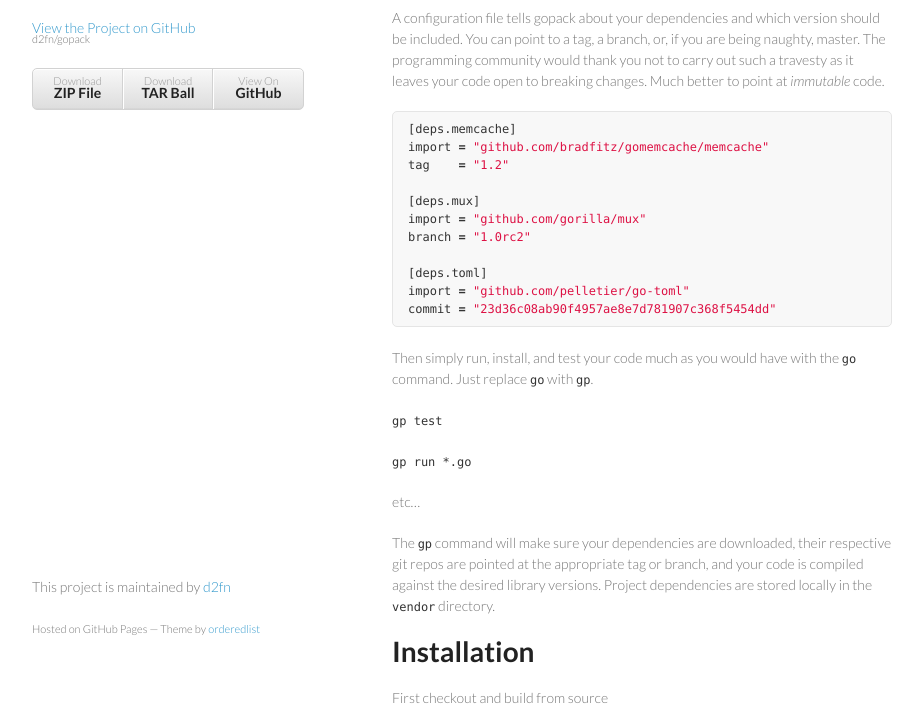
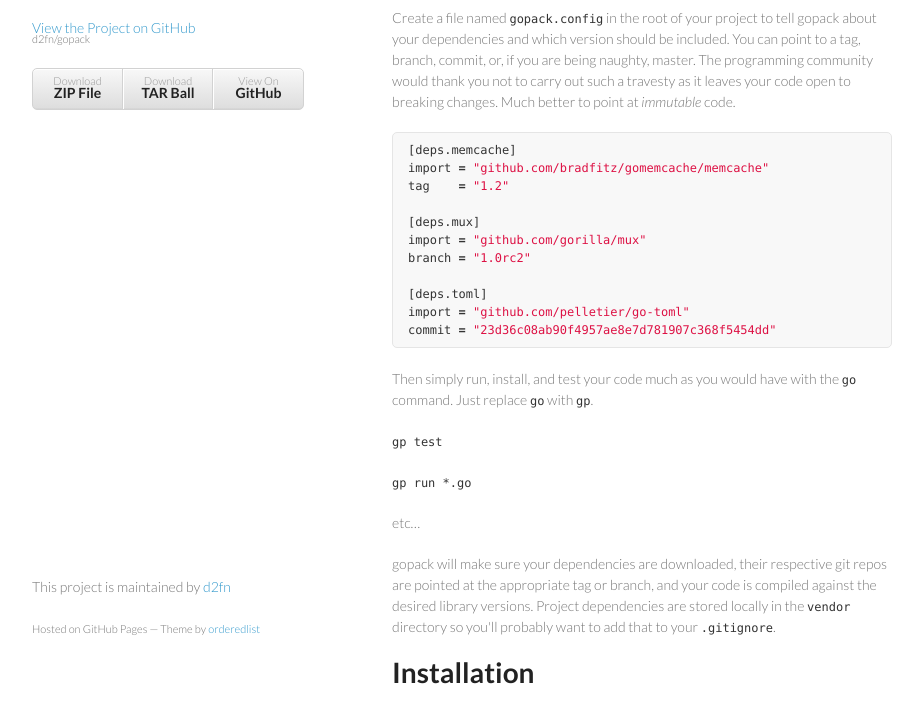
Before and after one commit to d2fn/gopack, a plain HTML site: page index.html in a window 1280 px wide. Shown: the part 92-797 px from the top of the page, without its empty margins (178-1101 px from the left). Drawn offline with Linux system fonts and the light colour scheme.

```diff
--- a/index.html
+++ b/index.html
@@ -30,7 +30,7 @@
       <section>
         <p><strong>gopack</strong> is simple dependency management for go, inspired by <a href="https://github.com/basho/rebar">rebar</a>.</p>
 
-<p>A configuration file tells gopack about your dependencies and which version should be included. You can point to a tag, a branch, or, if you are being naughty, master. The programming community would thank you not to carry out such a travesty as it leaves your code open to breaking changes. Much better to point at <em>immutable</em> code.</p>
+<p>Create a file named <code>gopack.config</code> in the root of your project to tell gopack about your dependencies and which version should be included. You can point to a tag, branch, commit, or, if you are being naughty, master. The programming community would thank you not to carry out such a travesty as it leaves your code open to breaking changes. Much better to point at <em>immutable</em> code.</p>
 
 <div class="highlight"><pre><span class="p">[</span><span class="n">deps</span><span class="p">.</span><span class="n">memcache</span><span class="p">]</span>
 <span class="n">import</span> <span class="o">=</span> <span class="s">"github.com/bradfitz/gomemcache/memcache"</span>
@@ -53,7 +53,7 @@
 
 <p>etc…</p>
 
-<p>The <code>gp</code> command will make sure your dependencies are downloaded, their respective git repos are pointed at the appropriate tag or branch, and your code is compiled against the desired library versions. Project dependencies are stored locally in the <code>vendor</code> directory.</p>
+<p>gopack will make sure your dependencies are downloaded, their respective git repos are pointed at the appropriate tag or branch, and your code is compiled against the desired library versions. Project dependencies are stored locally in the <code>vendor</code> directory so you'll probably want to add that to your <code>.gitignore</code>.</p>
 
 <h1>Installation</h1>
 
```
Also changed, not shown: params.json (+1 -1 lines).
